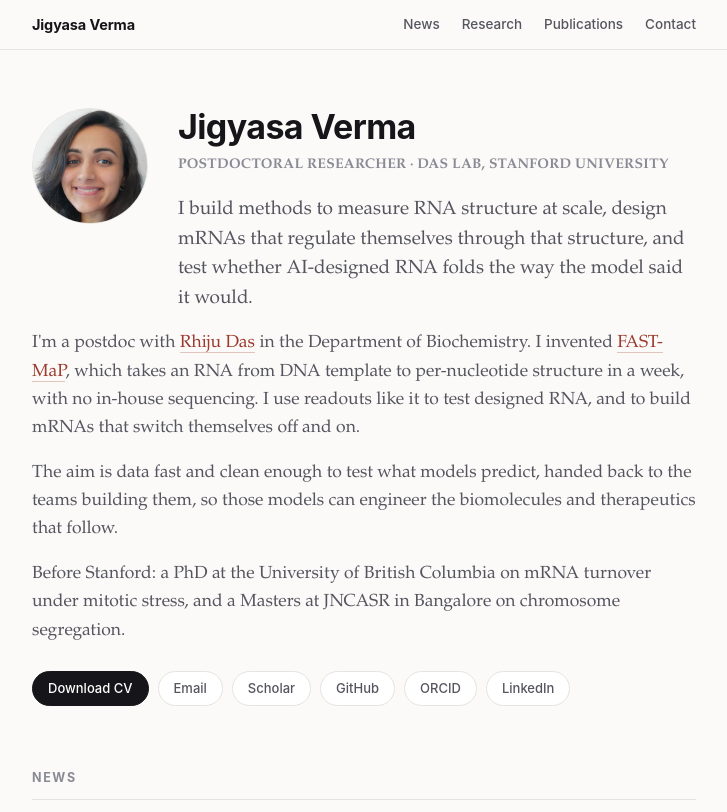
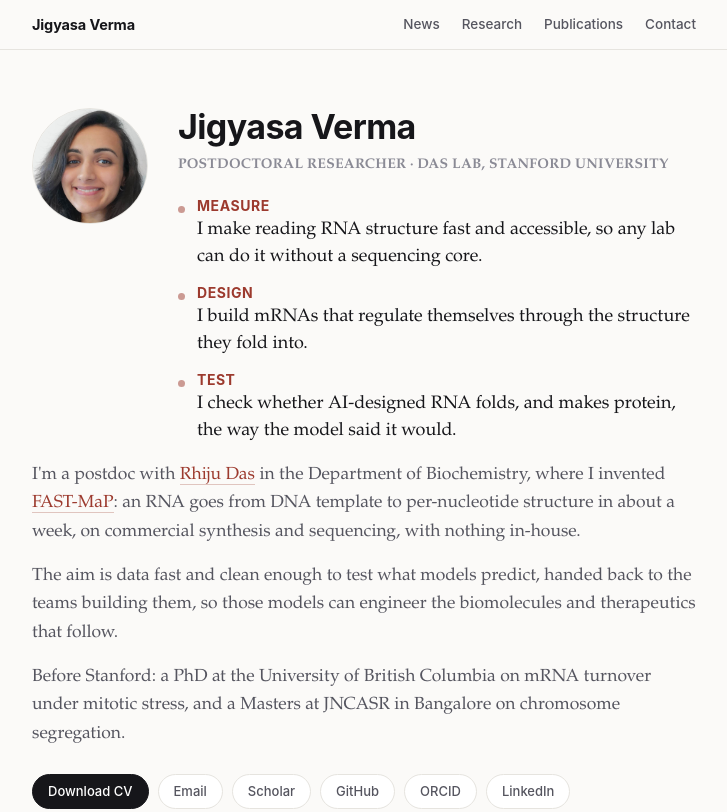
Before and after one commit to JigyasaV/jigyasav.github.io, a plain HTML site: page index_v2.html in a window 1280 px wide. Shown: the top 812 px of the page, without its empty margins (276-1003 px from the left). Drawn offline with Linux system fonts and the light colour scheme.

Commit message:
Hero as three lines: Measure, Design, Test

```diff
--- a/index_v2.html
+++ b/index_v2.html
@@ -51,6 +51,20 @@
   h1{font-size:34px;line-height:1.14;margin:0 0 7px;letter-spacing:-.018em;font-weight:680}
   .role{font-size:14px;color:var(--ink-3);margin:0 0 18px;letter-spacing:.015em;text-transform:uppercase;font-weight:600}
   .lede{font-size:19px;line-height:1.56;margin:0}
+  ul.lede{list-style:none;padding:0;margin:0}
+  ul.lede li{
+    font-size:18px;line-height:1.5;margin:0 0 11px;padding-left:19px;position:relative;
+  }
+  ul.lede li:last-child{margin-bottom:0}
+  ul.lede li::before{
+    content:"";position:absolute;left:0;top:.62em;
+    width:7px;height:7px;border-radius:50%;background:var(--accent);opacity:.5;
+  }
+  ul.lede b{
+    font-family:-apple-system,BlinkMacSystemFont,"Inter","Segoe UI",sans-serif;
+    font-weight:650;font-size:14px;letter-spacing:.04em;text-transform:uppercase;
+    color:var(--accent);display:block;margin-bottom:1px;
+  }
   header p{margin:16px 0 0;color:var(--ink-2)}
   .links{display:flex;flex-wrap:wrap;gap:9px;margin-top:26px}
   .links a{
@@ -164,11 +178,15 @@
     <div>
       <h1>Jigyasa Verma</h1>
       <p class="role">Postdoctoral Researcher · Das Lab, Stanford University</p>
-      <p class="lede">I build methods to measure RNA structure at scale, design mRNAs that regulate themselves through that structure, and test whether AI-designed RNA folds the way the model said it would.</p>
+      <ul class="lede">
+        <li><b>Measure</b>I make reading RNA structure fast and accessible, so any lab can do it without a sequencing core.</li>
+        <li><b>Design</b>I build mRNAs that regulate themselves through the structure they fold into.</li>
+        <li><b>Test</b>I check whether AI-designed RNA folds, and makes protein, the way the model said it would.</li>
+      </ul>
     </div>
   </div>
 
-  <p>I'm a postdoc with <a href="http://daslab.stanford.edu/" target="_blank" rel="noopener">Rhiju Das</a> in the Department of Biochemistry. I invented <a href="#research">FAST-MaP</a>, which takes an RNA from DNA template to per-nucleotide structure in a week, with no in-house sequencing. I use readouts like it to test designed RNA, and to build mRNAs that switch themselves off and on.</p>
+  <p>I'm a postdoc with <a href="http://daslab.stanford.edu/" target="_blank" rel="noopener">Rhiju Das</a> in the Department of Biochemistry, where I invented <a href="#research">FAST-MaP</a>: an RNA goes from DNA template to per-nucleotide structure in about a week, on commercial synthesis and sequencing, with nothing in-house.</p>
 
   <p>The aim is data fast and clean enough to test what models predict, handed back to the teams building them, so those models can engineer the biomolecules and therapeutics that follow.</p>
 
```
